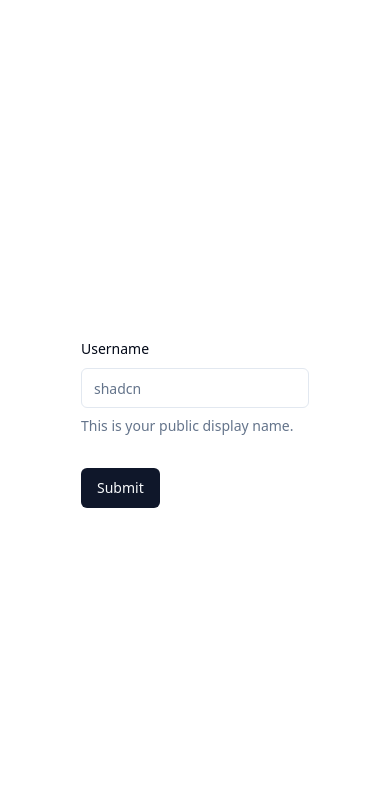
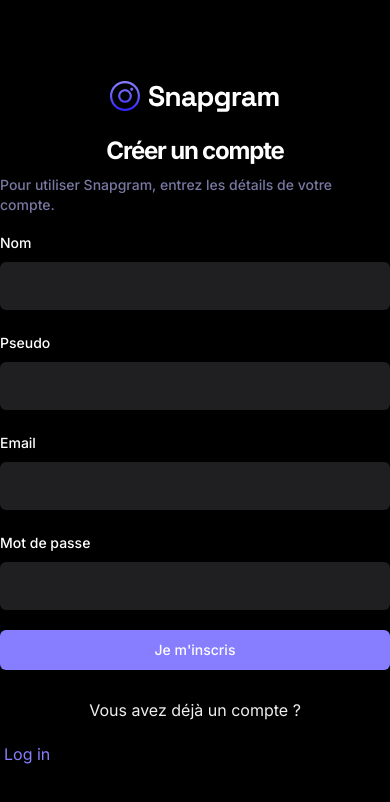
Before and after one commit to Raivals/SocialMedia, a React (Vite) app: page /sign-up in a window 390 px wide. Shown: the top 802 px of the page. Built offline with nearby package versions, Linux system fonts and the light colour scheme.

Commit message:
Personalisation of the form add a Loader and a link to sing in

```diff
--- a/src/_auth/forms/SigninForm.tsx
+++ b/src/_auth/forms/SigninForm.tsx
@@ -1,5 +1,3 @@
-import React from "react"
-
 const SigninForm = () => {
   return <div>SigninForm</div>
 }
--- a/src/_auth/forms/SignupForm.tsx
+++ b/src/_auth/forms/SignupForm.tsx
@@ -1,9 +1,9 @@
 import { zodResolver } from "@hookform/resolvers/zod"
+import { Link } from "react-router-dom"
 
 import {
   Form,
   FormControl,
-  FormDescription,
   FormField,
   FormItem,
   FormLabel,
@@ -15,47 +15,119 @@
 import { useForm } from "react-hook-form"
 import { SignupValidation } from "@/lib/validation"
 import { z } from "zod"
+import Loader from "@/components/shared/Loader"
 
 const SignupForm = () => {
+  // Fake field for a loader when you submit the form
+  const isLoading = false
   // 1. Define your form.
   const form = useForm<z.infer<typeof SignupValidation>>({
     resolver: zodResolver(SignupValidation),
     defaultValues: {
+      name: "",
       username: "",
+      email: "",
+      password: "",
     },
   })
 
   // 2. Define a submit handler.
-  function onSubmit(values: z.infer<typeof SignupValidation>) {
-    // Do something with the form values.
-    // ✅ This will be type-safe and validated.
-    console.log(values)
+  async function onSubmit(values: z.infer<typeof SignupValidation>) {
+    // create the user
+    //const newUser = await createUserAccount(values)
   }
 
   return (
-    <div>
-      <Form {...form}>
-        <form onSubmit={form.handleSubmit(onSubmit)} className="space-y-8">
+    <Form {...form}>
+      <div className="flex-col sm:w-420 flex-center">
+        <img src="/assets/images/logo.svg" alt="logo" />
+
+        <h2 className="pt-5 h3-bold md:h2-bold sm:pt-12">Créer un compte</h2>
+        <p className="mt-2 text-light-3 small-medium md:base-regular">
+          Pour utiliser Snapgram, entrez les détails de votre compte.
+        </p>
+
+        <form
+          onSubmit={form.handleSubmit(onSubmit)}
+          className="flex flex-col w-full gap-5 mt-4"
+        >
+          <FormField
+            control={form.control}
+            name="name"
+            render={({ field }) => (
+              <FormItem>
+                <FormLabel>Nom</FormLabel>
+                <FormControl>
+                  <Input type="text" className="shad-input" {...field} />
+                </FormControl>
+                <FormMessage />
+              </FormItem>
+            )}
+          />
           <FormField
             control={form.control}
             name="username"
             render={({ field }) => (
               <FormItem>
-                <FormLabel>Username</FormLabel>
+                <FormLabel>Pseudo</FormLabel>
                 <FormControl>
-                  <Input placeholder="shadcn" {...field} />
+                  <Input type="text" className="shad-input" {...field} />
                 </FormControl>
-                <FormDescription>
-                  This is your public display name.
-                </FormDescription>
                 <FormMessage />
               </FormItem>
             )}
           />
-          <Button type="submit">Submit</Button>
+          <FormField
+            control={form.control}
+            name="email"
+            render={({ field }) => (
+              <FormItem>
+                <FormLabel>Email</FormLabel>
+                <FormControl>
+                  <Input type="email" className="shad-input" {...field} />
+                </FormControl>
+                <FormMessage />
+              </FormItem>
+            )}
+          />
+          <FormField
+            control={form.control}
+            name="password"
+            render={({ field }) => (
+              <FormItem>
+                <FormLabel>Mot de passe</FormLabel>
+                <FormControl>
+                  <Input type="password" className="shad-input" {...field} />
+                </FormControl>
+                <FormMessage />
+              </FormItem>
+            )}
+          />
+          {/* Allow a loading while submit the form */}
+          <Button type="submit" className="shad-button_primary">
+            {isLoading ? (
+              <div className="gap-2 flex-center">
+                {" "}
+                <Loader />
+                Loading...
+              </div>
+            ) : (
+              "Je m'inscris"
+            )}
+          </Button>
+          <p className="mt-2 text-center text-small-regular text-light-2">
+            {" "}
+            Vous avez déjà un compte ?{" "}
+          </p>
+          <Link
+            to="/sign-in"
+            className="ml-1 text-primary-500 text-small-semibold"
+          >
+            Log in
+          </Link>
         </form>
-      </Form>
-    </div>
+      </div>
+    </Form>
   )
 }
 
--- /dev/null
+++ b/src/components/shared/Loader.tsx
@@ -0,0 +1,9 @@
+const Loader = () => {
+  return (
+    <div className="w-full flex-center">
+      <img src="/assets/icons/loader.svg" alt="loader" width={24} height={24} />
+    </div>
+  )
+}
+
+export default Loader
--- a/src/globals.css
+++ b/src/globals.css
@@ -1,76 +1,280 @@
+@import url("https://fonts.googleapis.com/css2?family=Inter:wght@400;500;600;700;800&display=swap");
+
 @tailwind base;
 @tailwind components;
 @tailwind utilities;
 
 @layer base {
-  :root {
-    --background: 0 0% 100%;
-    --foreground: 222.2 84% 4.9%;
-
-    --card: 0 0% 100%;
-    --card-foreground: 222.2 84% 4.9%;
-
-    --popover: 0 0% 100%;
-    --popover-foreground: 222.2 84% 4.9%;
-
-    --primary: 222.2 47.4% 11.2%;
-    --primary-foreground: 210 40% 98%;
-
-    --secondary: 210 40% 96.1%;
-    --secondary-foreground: 222.2 47.4% 11.2%;
-
-    --muted: 210 40% 96.1%;
-    --muted-foreground: 215.4 16.3% 46.9%;
-
-    --accent: 210 40% 96.1%;
-    --accent-foreground: 222.2 47.4% 11.2%;
-
-    --destructive: 0 84.2% 60.2%;
-    --destructive-foreground: 210 40% 98%;
-
-    --border: 214.3 31.8% 91.4%;
-    --input: 214.3 31.8% 91.4%;
-    --ring: 222.2 84% 4.9%;
-
-    --radius: 0.5rem;
+  * {
+    @apply box-border p-0 m-0 list-none scroll-smooth;
   }
 
-  .dark {
-    --background: 222.2 84% 4.9%;
-    --foreground: 210 40% 98%;
-
-    --card: 222.2 84% 4.9%;
-    --card-foreground: 210 40% 98%;
-
-    --popover: 222.2 84% 4.9%;
-    --popover-foreground: 210 40% 98%;
-
-    --primary: 210 40% 98%;
-    --primary-foreground: 222.2 47.4% 11.2%;
-
-    --secondary: 217.2 32.6% 17.5%;
-    --secondary-foreground: 210 40% 98%;
-
-    --muted: 217.2 32.6% 17.5%;
-    --muted-foreground: 215 20.2% 65.1%;
-
-    --accent: 217.2 32.6% 17.5%;
-    --accent-foreground: 210 40% 98%;
-
-    --destructive: 0 62.8% 30.6%;
-    --destructive-foreground: 210 40% 98%;
-
-    --border: 217.2 32.6% 17.5%;
-    --input: 217.2 32.6% 17.5%;
-    --ring: 212.7 26.8% 83.9%;
+  body {
+    @apply min-h-screen text-white bg-dark-1 font-inter;
   }
 }
 
-@layer base {
-  * {
-    @apply border-border;
+@layer utilities {
+  /* TYPOGRAPHY */
+  .h1-bold {
+    @apply text-[36px] font-bold leading-[140%] tracking-tighter;
   }
-  body {
-    @apply bg-background text-foreground;
+
+  .h1-semibold {
+    @apply text-[36px] font-semibold leading-[140%] tracking-tighter;
+  }
+
+  .h2-bold {
+    @apply text-[30px] font-bold leading-[140%] tracking-tighter;
+  }
+
+  .h3-bold {
+    @apply text-[24px] font-bold leading-[140%] tracking-tighter;
+  }
+
+  .base-semibold {
+    @apply text-[16px] font-semibold leading-[140%] tracking-tighter;
+  }
+
+  .base-medium {
+    @apply text-[16px] font-medium leading-[140%];
+  }
+
+  .base-regular {
+    @apply text-[16px] font-normal leading-[140%];
+  }
+
+  .body-bold {
+    @apply text-[18px] font-bold leading-[140%];
+  }
+
+  .body-medium {
+    @apply text-[18px] font-medium leading-[140%];
+  }
+
+  .small-semibold {
+    @apply text-[14px] font-semibold leading-[140%] tracking-tighter;
+  }
+
+  .small-medium {
+    @apply text-[14px] font-medium leading-[140%];
+  }
+
+  .small-regular {
+    @apply text-[14px] font-normal leading-[140%];
+  }
+
+  .subtle-semibold {
+    @apply text-[12px] font-semibold leading-[140%];
+  }
+
+  .tiny-medium {
+    @apply text-[10px] font-medium leading-[140%];
+  }
+
+  /* UTILITIES */
+  .invert-white {
+    @apply transition invert brightness-0;
+  }
+
+  .flex-center {
+    @apply flex items-center justify-center;
+  }
+
+  .flex-between {
+    @apply flex items-center justify-between;
+  }
+
+  .flex-start {
+    @apply flex items-center justify-start;
+  }
+
+  .custom-scrollbar::-webkit-scrollbar {
+    width: 3px;
+    height: 3px;
+    border-radius: 2px;
+  }
+
+  .custom-scrollbar::-webkit-scrollbar-track {
+    background: #09090a;
+  }
+
+  .custom-scrollbar::-webkit-scrollbar-thumb {
+    background: #5c5c7b;
+    border-radius: 50px;
+  }
+
+  .custom-scrollbar::-webkit-scrollbar-thumb:hover {
+    background: #7878a3;
+  }
+
+  .common-container {
+    @apply flex flex-col items-center flex-1 gap-10 px-5 py-10 overflow-scroll md:px-8 lg:p-14 custom-scrollbar;
+  }
+
+  /* All Users */
+  .user-container {
+    @apply flex flex-col items-start w-full max-w-5xl gap-6 md:gap-9;
+  }
+
+  .user-grid {
+    @apply grid w-full max-w-5xl grid-cols-1 xs:grid-cols-2 md:grid-cols-2 lg:grid-cols-2 xl:grid-cols-3 gap-7;
+  }
+
+  /* Explore */
+  .explore-container {
+    @apply flex flex-col items-center flex-1 px-5 py-10 overflow-scroll md:p-14 custom-scrollbar;
+  }
+
+  .explore-inner_container {
+    @apply flex flex-col items-center w-full max-w-5xl gap-6 md:gap-9;
+  }
+
+  .explore-search {
+    @apply h-12 bg-dark-4 border-none placeholder:text-light-4 focus-visible:ring-0 focus-visible:ring-offset-0 ring-offset-0 !important;
+  }
+
+  /* Home */
+  .home-container {
+    @apply flex flex-col items-center flex-1 gap-10 px-5 py-10 overflow-scroll md:px-8 lg:p-14 custom-scrollbar;
+  }
+
+  .home-posts {
+    @apply flex flex-col items-center w-full max-w-screen-sm gap-6 md:gap-9;
+  }
+
+  .home-creators {
+    @apply flex-col hidden gap-10 px-6 py-10 overflow-scroll xl:flex w-72 2xl:w-465 custom-scrollbar;
+  }
+
+  /* Post Details */
+  .post_details-container {
+    @apply flex flex-col items-center flex-1 gap-10 px-5 py-10 overflow-scroll md:p-14 custom-scrollbar;
+  }
+
+  .post_details-card {
+    @apply bg-dark-2 w-full max-w-5xl rounded-[30px] flex-col flex xl:flex-row border border-dark-4 xl:rounded-l-[24px];
+  }
+
+  .post_details-img {
+    @apply h-80 lg:h-[480px] xl:w-[48%] rounded-t-[30px] xl:rounded-l-[24px] xl:rounded-tr-none object-cover p-5 bg-dark-1;
+  }
+
+  .post_details-info {
+    @apply bg-dark-2 flex flex-col gap-5 lg:gap-7 flex-1 items-start p-8 rounded-[30px];
+  }
+
+  .post_details-delete_btn {
+    @apply flex gap-3 p-0 hover:bg-transparent hover:text-light-1 text-light-1 small-medium lg:base-medium;
+  }
+
+  /* Profile */
+  .profile-container {
+    @apply flex flex-col items-center flex-1 gap-10 px-5 py-10 overflow-scroll md:p-14 custom-scrollbar;
+  }
+
+  .profile-inner_container {
+    @apply relative flex flex-col items-center w-full max-w-5xl gap-8 md:mb-8 xl:items-start xl:flex-row;
+  }
+
+  .profile-tab {
+    @apply flex-1 w-48 gap-3 py-4 transition flex-center bg-dark-2 xl:flex-initial;
+  }
+
+  /* Saved */
+  .saved-container {
+    @apply flex flex-col items-center flex-1 gap-10 px-5 py-10 overflow-scroll md:p-14 custom-scrollbar;
+  }
+
+  /* Bottom bar */
+  .bottom-bar {
+    @apply z-50 flex-between w-full sticky bottom-0 rounded-t-[20px] bg-dark-2 px-5 py-4 md:hidden;
+  }
+
+  /* File uploader */
+  .file_uploader-img {
+    @apply h-80 lg:h-[480px] w-full rounded-[24px] object-cover object-top;
+  }
+
+  .file_uploader-label {
+    @apply w-full p-4 text-center border-t text-light-4 small-regular border-t-dark-4;
+  }
+
+  .file_uploader-box {
+    @apply flex-center flex-col p-7 h-80 lg:h-[612px];
+  }
+
+  /* Grid Post List */
+  .grid-container {
+    @apply grid w-full max-w-5xl grid-cols-1 sm:grid-cols-2 md:grid-cols-1 lg:grid-cols-2 xl:grid-cols-3 gap-7;
+  }
+
+  .grid-post_link {
+    @apply flex rounded-[24px] border border-dark-4 overflow-hidden cursor-pointer w-full h-full;
+  }
+
+  .grid-post_user {
+    @apply absolute bottom-0 p-5 flex-between w-full bg-gradient-to-t from-dark-3 to-transparent rounded-b-[24px] gap-2;
+  }
+
+  /* Left sidebar */
+  .leftsidebar {
+    @apply hidden md:flex px-6 py-10 flex-col justify-between min-w-[270px] bg-dark-2;
+  }
+
+  .leftsidebar-link {
+    @apply transition rounded-lg base-medium hover:bg-primary-500;
+  }
+
+  /* Post Card */
+  .post-card {
+    @apply w-full max-w-screen-sm p-5 border bg-dark-2 rounded-3xl border-dark-4 lg:p-7;
+  }
+
+  .post-card_img {
+    @apply h-64 xs:h-[400px] lg:h-[450px] w-full rounded-[24px] object-cover mb-5;
+  }
+
+  /* Topbar */
+  .topbar {
+    @apply sticky top-0 z-50 w-full md:hidden bg-dark-2;
+  }
+
+  /* User card */
+  .user-card {
+    @apply flex-center flex-col gap-4 border border-dark-4 rounded-[20px] px-5 py-8;
   }
 }
+
+@layer components {
+  /* SHADCN COMPONENTS */
+  /* Form */
+  .shad-form_label {
+    @apply text-white !important;
+  }
+
+  .shad-form_message {
+    @apply text-red !important;
+  }
+
+  .shad-input {
+    @apply h-12 bg-dark-4 border-none placeholder:text-light-4 focus-visible:ring-1 focus-visible:ring-offset-1 ring-offset-light-3 !important;
+  }
+
+  .shad-textarea {
+    @apply h-36 bg-dark-3 rounded-xl border-none focus-visible:ring-1 focus-visible:ring-offset-1 ring-offset-light-3 !important;
+  }
+
+  /* Button */
+  .shad-button_primary {
+    @apply bg-primary-500 hover:bg-primary-500 text-light-1 flex gap-2 !important;
+  }
+
+  .shad-button_dark_4 {
+    @apply h-12 bg-dark-4 px-5 text-light-1 flex gap-2 !important;
+  }
+
+  .shad-button_ghost {
+    @apply flex gap-4 items-center justify-start hover:bg-transparent hover:text-white !important;
+  }
+}
--- a/src/lib/validation/index.ts
+++ b/src/lib/validation/index.ts
@@ -1,5 +1,12 @@
 import * as z from "zod"
-
+// Conditions for the form
 export const SignupValidation = z.object({
-  username: z.string().min(2).max(50),
+  name: z.string().min(2, { message: "Nom trop court." }),
+  username: z
+    .string()
+    .min(2, { message: "Le pseudo doit faire au moins 2 caractères." }),
+  email: z.string().email(),
+  password: z
+    .string()
+    .min(8, { message: "Le mot de passe doit contenir 2 caractères minimum." }),
 })
--- a/tailwind.config.js
+++ b/tailwind.config.js
@@ -1,12 +1,14 @@
 /** @type {import('tailwindcss').Config} */
+const defaultTheme = require("tailwindcss/defaultTheme")
+
 module.exports = {
   darkMode: ["class"],
   content: [
-    './pages/**/*.{ts,tsx}',
-    './components/**/*.{ts,tsx}',
-    './app/**/*.{ts,tsx}',
-    './src/**/*.{ts,tsx}',
-	],
+    "./pages/**/*.{ts,tsx}",
+    "./components/**/*.{ts,tsx}",
+    "./app/**/*.{ts,tsx}",
+    "./src/**/*.{ts,tsx}",
+  ],
   theme: {
     container: {
       center: true,
@@ -17,44 +19,29 @@
     },
     extend: {
       colors: {
-        border: "hsl(var(--border))",
-        input: "hsl(var(--input))",
-        ring: "hsl(var(--ring))",
-        background: "hsl(var(--background))",
-        foreground: "hsl(var(--foreground))",
-        primary: {
-          DEFAULT: "hsl(var(--primary))",
-          foreground: "hsl(var(--primary-foreground))",
-        },
-        secondary: {
-          DEFAULT: "hsl(var(--secondary))",
-          foreground: "hsl(var(--secondary-foreground))",
-        },
-        destructive: {
-          DEFAULT: "hsl(var(--destructive))",
-          foreground: "hsl(var(--destructive-foreground))",
-        },
-        muted: {
-          DEFAULT: "hsl(var(--muted))",
-          foreground: "hsl(var(--muted-foreground))",
-        },
-        accent: {
-          DEFAULT: "hsl(var(--accent))",
-          foreground: "hsl(var(--accent-foreground))",
-        },
-        popover: {
-          DEFAULT: "hsl(var(--popover))",
-          foreground: "hsl(var(--popover-foreground))",
-        },
-        card: {
-          DEFAULT: "hsl(var(--card))",
-          foreground: "hsl(var(--card-foreground))",
-        },
+        "primary-500": "#877EFF",
+        "primary-600": "#5D5FEF",
+        "secondary-500": "#FFB620",
+        "off-white": "#D0DFFF",
+        red: "#FF5A5A",
+        "dark-1": "#000000",
+        "dark-2": "#09090A",
+        "dark-3": "#101012",
+        "dark-4": "#1F1F22",
+        "light-1": "#FFFFFF",
+        "light-2": "#EFEFEF",
+        "light-3": "#7878A3",
+        "light-4": "#5C5C7B",
       },
-      borderRadius: {
-        lg: "var(--radius)",
-        md: "calc(var(--radius) - 2px)",
-        sm: "calc(var(--radius) - 4px)",
+      screens: {
+        xs: "480px",
+      },
+      width: {
+        420: "420px",
+        465: "465px",
+      },
+      fontFamily: {
+        inter: ["Inter", "sans-serif"],
       },
       keyframes: {
         "accordion-down": {
```
